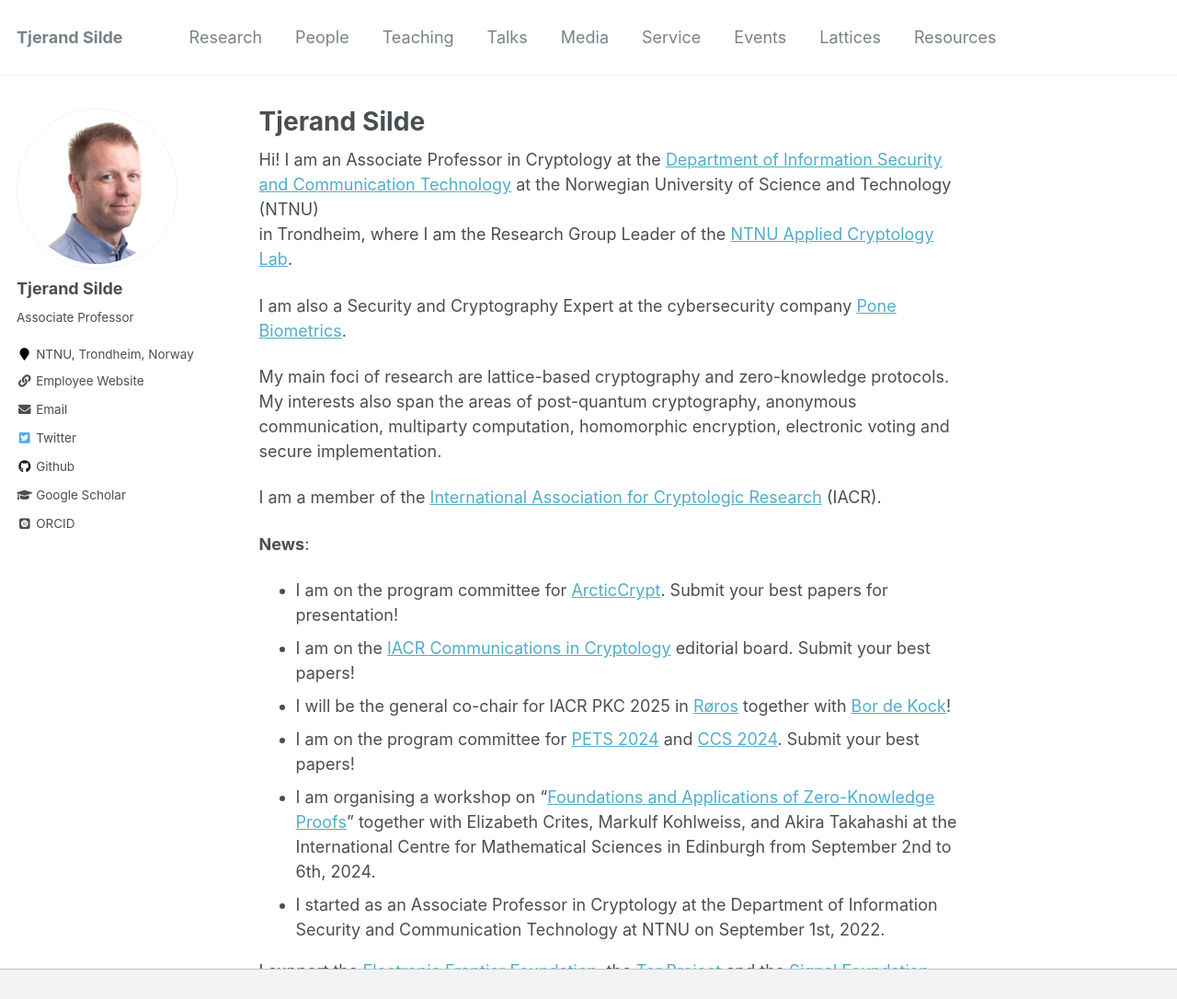
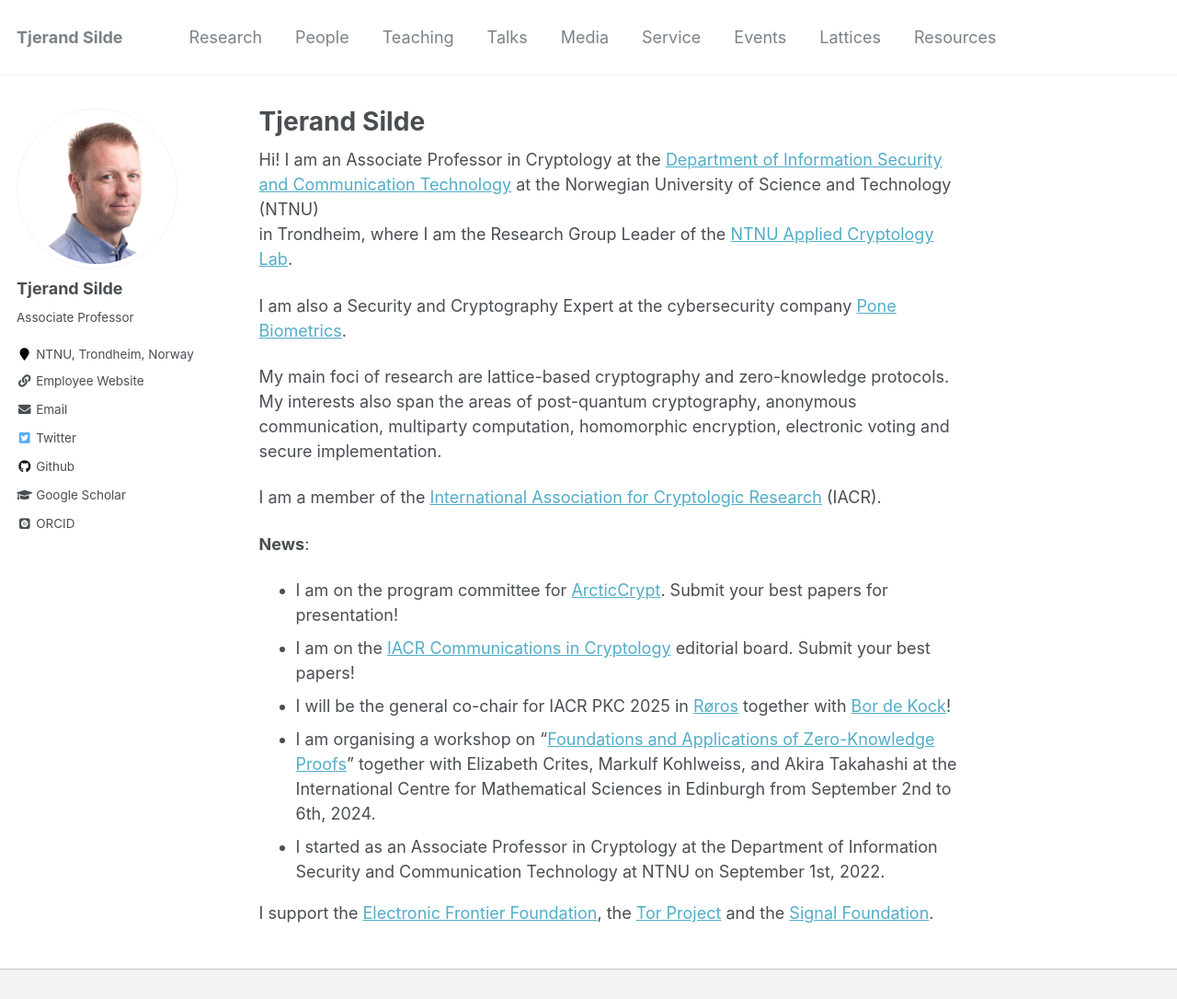
Before and after one commit to tjesi/tjesi.github.io, a Jekyll site: the page built from _pages/about.md, in a window 1280 px wide and 1282 px high, cut to the strip 0-1086 px from the top of the window. Shown: the whole strip at 92% size. Built offline with Jekyll 4.4.1, drawn with Linux system fonts in a browser that asks for light colours; some web fonts are replaced.

Commit message:
Update about.md

```diff
--- a/_pages/about.md
+++ b/_pages/about.md
@@ -21,7 +21,6 @@ I am a member of the [International Association for Cryptologic Research](https:
 - I am on the program committee for [ArcticCrypt](https://simula-uib.com/arcticcrypt2025). Submit your best papers for presentation!
 - I am on the [IACR Communications in Cryptology](https://cic.iacr.org) editorial board. Submit your best papers!
 - I will be the general co-chair for IACR PKC 2025 in [Røros](https://www.visitnorway.com/places-to-go/trondelag/roros) together with [Bor de Kock](https://bordekock.nl)!
-- I am on the program committee for [PETS 2024](https://www.petsymposium.org/cfp24.php) and [CCS 2024](https://www.sigsac.org/ccs/CCS2024). Submit your best papers!
 - I am organising a workshop on "[Foundations and Applications of Zero-Knowledge Proofs](https://www.icms.org.uk/ZeroKnowledgeProofs)" together with Elizabeth Crites, Markulf Kohlweiss, and Akira Takahashi at the International Centre for Mathematical Sciences in Edinburgh from September 2nd to 6th, 2024.
 - I started as an Associate Professor in Cryptology at the Department of Information Security and Communication Technology at NTNU on September 1st, 2022.
 
```
